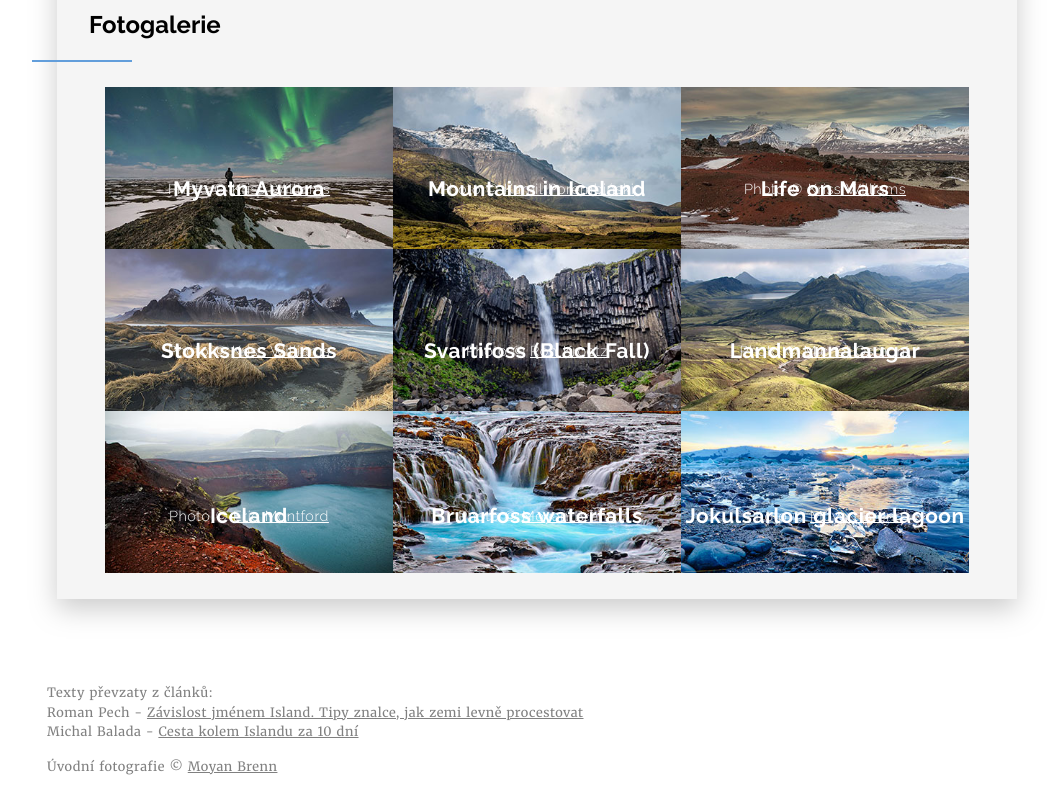
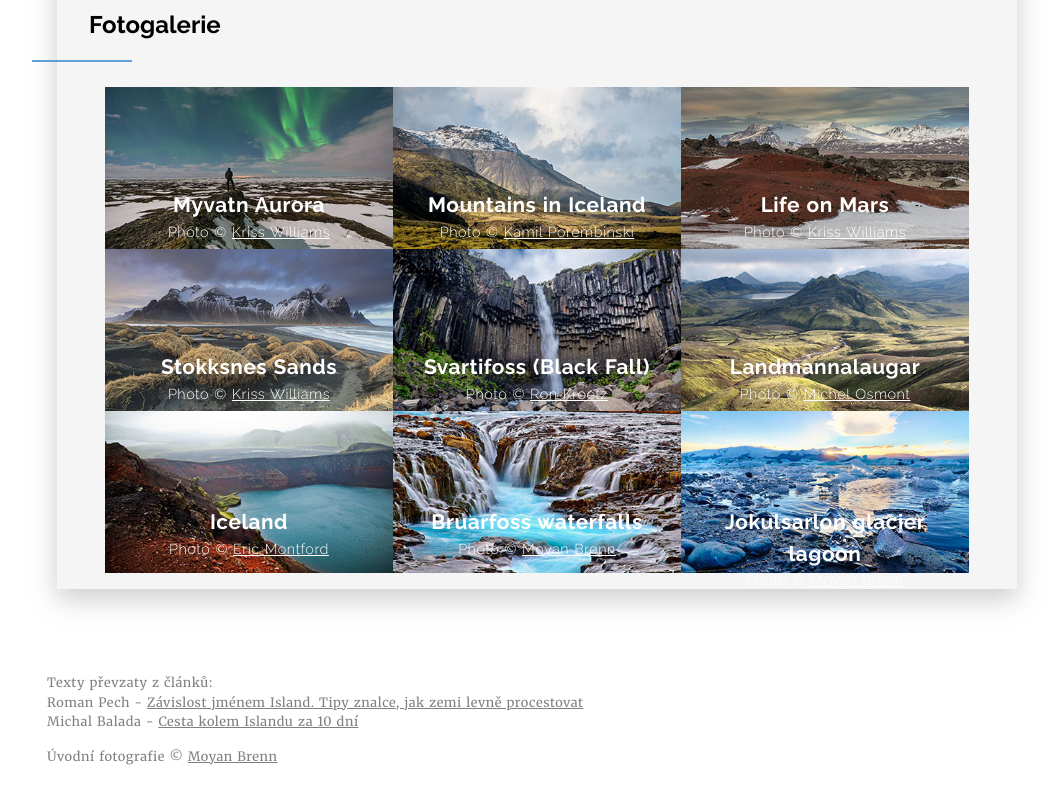
Before and after one commit to tvorimweb-2021-praha-jaro/du-06---island-zandacisarova, a plain HTML site: page práce/index.html in a window 1280 px wide. Shown: the part 4378-5178 px from the top of the page, without its empty margins (103-1160 px from the left). Drawn offline with Linux system fonts and the light colour scheme.

Commit message:
doplněny změny

```diff
--- a/práce/style.css
+++ b/práce/style.css
@@ -100,7 +100,7 @@ main {
 
 img {
     width: 100%;
-    margin-top: 2rem;
+    margin-top: 0;
     display: block;
 }
 
@@ -163,16 +163,11 @@ footer a{
     font-size: 1rem;
 }
 
-.fotogalerie-fotky:last-child {
-    padding-bottom: 1.5rem ;
-}
+
 
 .fotogalerie-fotky:first-child img{
     margin-top: 0;
 }
-
-
-
 
 .mista {
     font-weight: 900;
@@ -189,14 +184,23 @@ footer a{
     margin: 0;
 }
 
+.fotogalerie-fotky:last-child {
+    margin-top: -1rem;
+}
+
 .popisky p {
     margin: 0;
     padding: 0;
-    line-height: 0;
+
+}
+
+.popisky p:first-child {
+    font-weight: bold;
 }
 
 .popisky {
-    margin-top: 1.7rem;
+
+    padding: 1.5rem;
 }
 
 footer {
```
